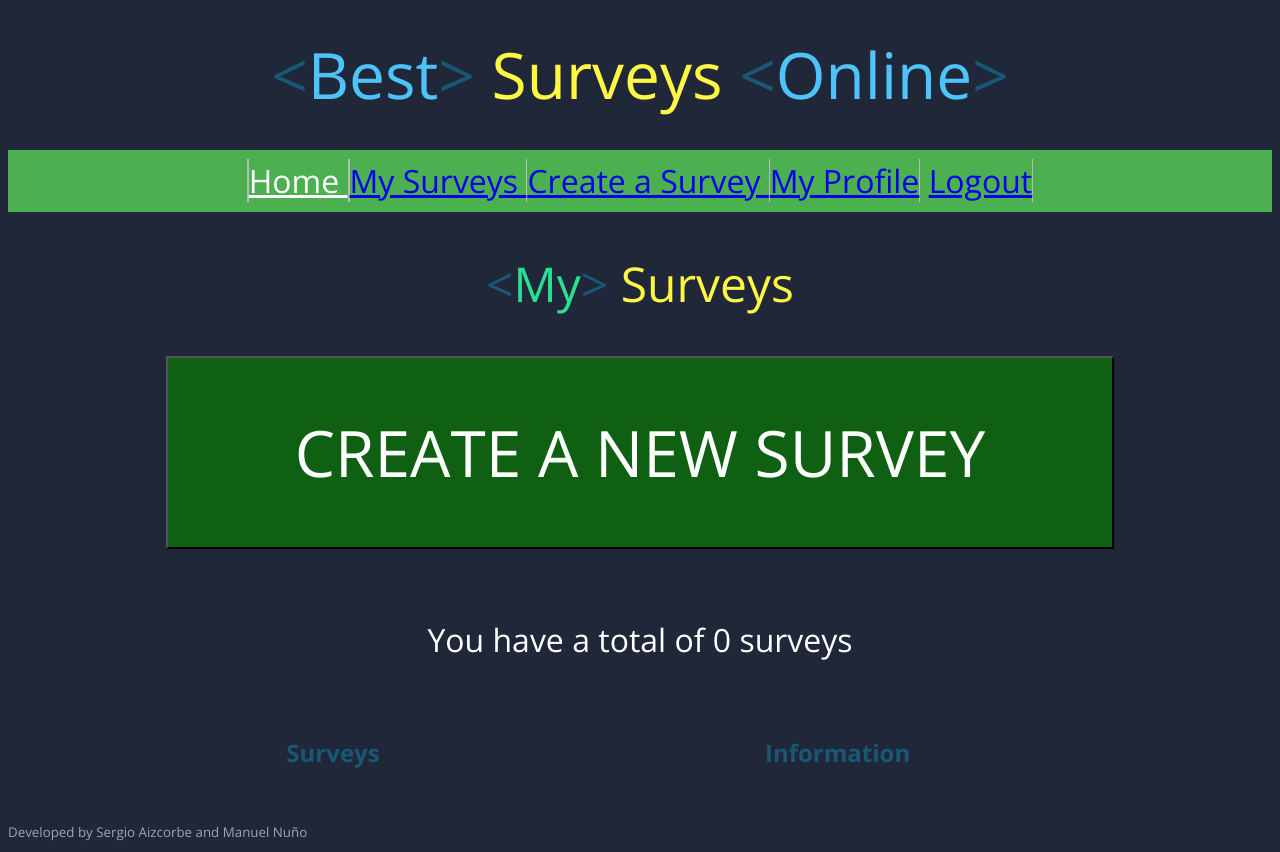
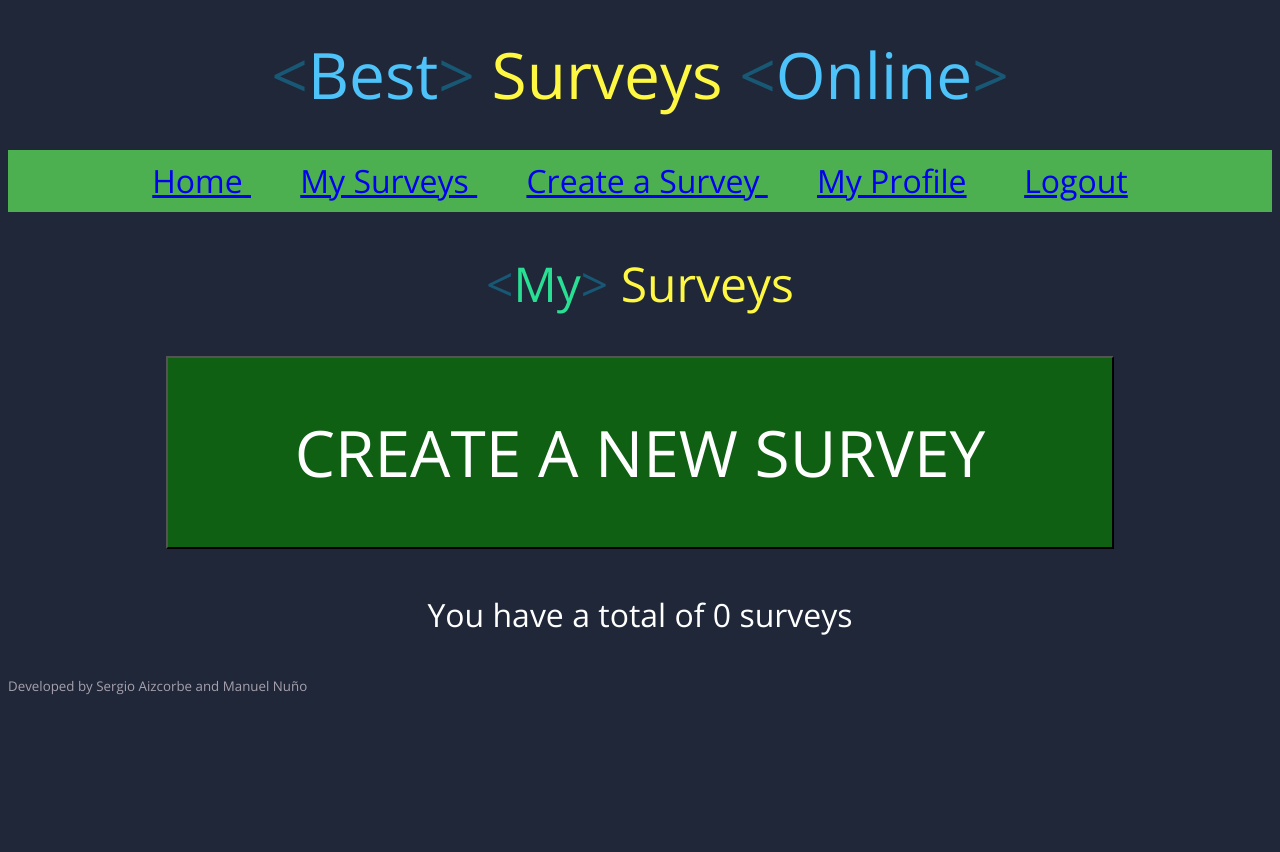
Before and after one commit to saizk/Survey-Web, a Flask app: page /my-surveys in a window 1280 px wide. After the commit the page ends 695 px from the top, so only its background shows below. Run offline with Flask 2, Linux system fonts and the light colour scheme; a user stored in the database is signed in; data that the repository does not hold is empty.

Commit message:
pequeños cambios de css

```diff
--- a/survey/static/survey.css
+++ b/survey/static/survey.css
@@ -34,25 +34,23 @@ h1 {
     text-align: center;
     padding: 20px 16px;
     text-decoration: none;
+
 }
 
 /* Change the color of links on hover */
 .topnav menu:hover {
+
     background-color: #ddd;
     color: black;
+
   }
 
-/* Add a color to the active/current link */
-.topnav a.menuhome {
-    border-left: 2px solid #bbb;
-    border-right: 2px solid #bbb;
-    background-color: #4CAF50;
-    color: white;
-}
 
 .topnav a.menu {
-    border-right: 1px solid #bbb;
+    margin: 2%;
 
+    border-right: 0px solid #bbb;
+    background-color: #4CAF50;
 
 }
 
@@ -165,9 +163,12 @@ color: #185875;
 
 /* outside cell size */
 .header{
+width: 20%;
+padding-bottom: 0%;
+padding-right:2%;
 padding-left: 2%;
-padding-top: 2%;
-padding-right:2%;
+padding-top: 0%
+
 }
 
 .firstcol {
@@ -348,23 +349,8 @@ padding: 0 0 0 0;
     padding-right:10%;
 
 
-    margin-bottom: 6%;
+    margin-bottom: 4%;
     margin-top: 2%;
 
-
+    cursor: pointer;
 }
-
-
-
-/* END OF SURVEYVIEW */
-
-/* PROFILE VIEW */
-
-/* .profile{
-
-
-} */
-
-/* HOMEVIEW */
-
-/* END OF HOMEVIEW */
--- a/survey/templates/base.html
+++ b/survey/templates/base.html
@@ -11,7 +11,7 @@
         <header>
             <h1><span class="blue">&lt;</span>Best<span class="blue">&gt;</span> <span class="yellow">Surveys</span> <span class="blue">&lt;</span>Online<span class="blue">&gt;</span></h1>
             <div class="topnav">
-                <a class="menuhome", href="{{ url_for('main.index') }}"> Home </a>
+                <a class="menu", href="{{ url_for('main.index') }}"> Home </a>
                 {% if current_user.is_authenticated %}
                     <a class="menu", href="{{ url_for('views.survey_view') }}"> My Surveys </a>
                     <a class="menu", href="{{ url_for('views.create_view') }}"> Create a Survey </a>
--- a/survey/templates/main/index.html
+++ b/survey/templates/main/index.html
@@ -5,8 +5,4 @@
     <h1>Welcome <span class=yellow>{{current_user.name}} </span> to our Survey Webpage!</h1>
 
 
-    <section>
-        <h2>Latest posts from the people you follow</h2>
-        {% include 'posts_template.html' %}
-    </section>
 {% endblock %}
--- a/survey/templates/main/profile.html
+++ b/survey/templates/main/profile.html
@@ -19,7 +19,7 @@
                                 <span class="insidetable" style="max-width: 33%"> Number of surveys: {{survey_number}}</span>
                             </div>
 
-                            <div class="insidetable insidetable-wide" style="margin-top: 50px;"> change password?? </div>
+                            <!-- <div class="insidetable insidetable-wide" style="margin-top: 50px;"> change password?? </div>     -->
                         </div>
 
                         <!-- <table class="smallcell">
--- a/survey/templates/views/surveyview.html
+++ b/survey/templates/views/surveyview.html
@@ -17,22 +17,6 @@
         <button class="addsurveybutton", onclick= "location.href = '/create-survey';">CREATE A NEW SURVEY</button>
 
         <h4>You have a total of {{survey_number}} surveys</h4>
-
-
-        <table class="bigcell">
-            <thead>
-                <tr>
-                    <th class="header"><h1>Surveys</h1></th>
-                    <th class="header"><h1>Information</h1></th>
-
-                </tr>
-            </thead>
-
-        </table>
-
-        <!-- {% if questions %}
-            <h2>Questions {{questions}}</h2>
-        {% endif %} -->
 
         {% if survey_number > 0 %}
 
```
Also changed, not shown: survey/static/state.js (+11 -10 lines), survey/templates/survey_grid.html (+4 -4 lines).
